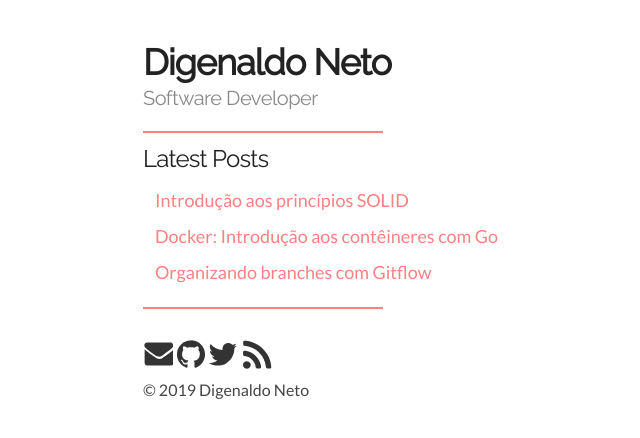
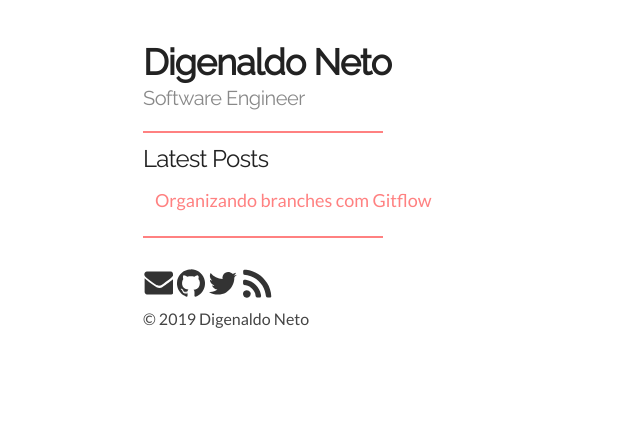
Before and after one commit to digenaldo/digenaldo2.github.io, a plain HTML site: page index.html in a window 1280 px wide. Shown: the whole page, without its empty margins (167-807 px from the left). Drawn offline with Linux system fonts and the light colour scheme.

Commit message:
rebuilding site Sat Aug 24 13:05:03 -03 2019

```diff
--- a/index.html
+++ b/index.html
@@ -54,7 +54,7 @@
 	<header>
 		<hgroup id="brand">
 	<h1>Digenaldo Neto</h1>
-	<h5>Software Developer</h5>
+	<h5>Software Engineer</h5>
 
 </hgroup>
 <hr class="sep" />
@@ -67,12 +67,6 @@
 		<h4>Latest Posts</h4>
 
 		<ul class="no-bullet">
-			<li>
-				<a href="https://link.medium.com/OJZYxnfhrU">Introdução aos princípios SOLID</a>
-			</li>
-			<li>
-					<a href="https://medium.com/@digenaldo.neto/docker-introdução-aos-contêineres-com-go-53cab175ceae">Docker: Introdução aos contêineres com Go</a>
-			</li>
 			<li>
 				<a href="https://medium.com/@digenaldo.neto/organizando-branches-com-git-flow-7d6ff5c7bd69">Organizando branches com Gitflow</a>
 			</li>
```
